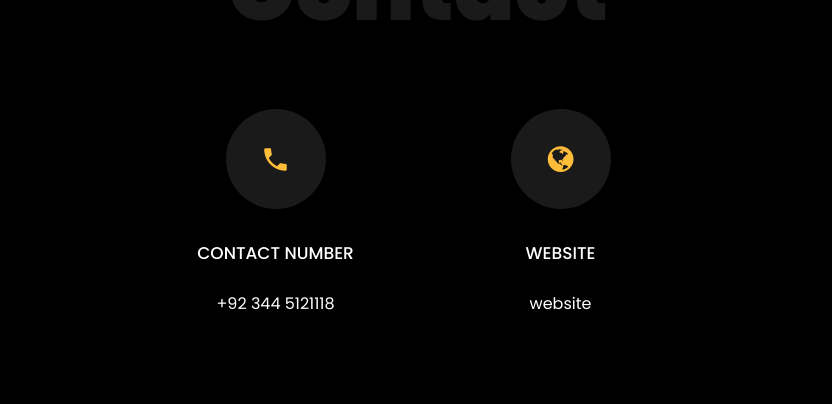
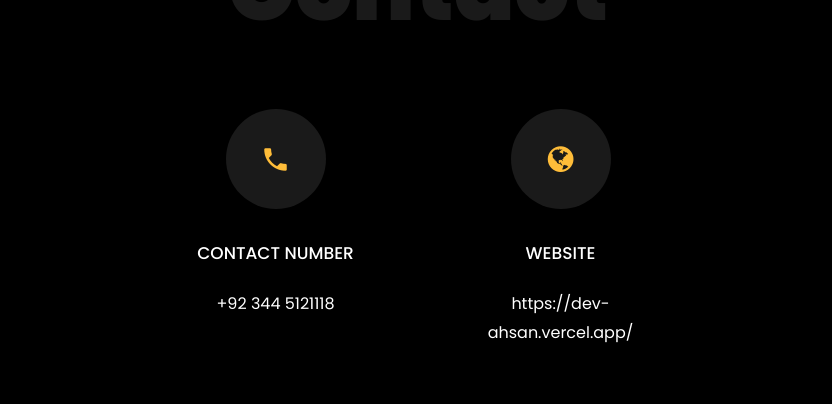
Before and after one commit to procoahsan/portfolio-website, a plain HTML site: page index.html in a window 1280 px wide. Shown: the part 6153-6557 px from the top of the page, without its empty margins (222-1054 px from the left). Drawn offline with Linux system fonts and the light colour scheme; files whose address does not match are found by name.

Commit message:
Update index.html

```diff
--- a/index.html
+++ b/index.html
@@ -1,7 +1,7 @@
 <!DOCTYPE html>
 <html lang="en">
   <head>
-    <title>Clark - Free Bootstrap 4 Template by Colorlib</title>
+    <title>Ahsan Portfolio</title>
     <meta charset="utf-8">
     <meta name="viewport" content="width=device-width, initial-scale=1, shrink-to-fit=no">
 
@@ -484,7 +484,7 @@
 					  <span class="icon-globe"></span>
 					</div>
 					<h3 class="mb-4">Website</h3>
-					<p><a href="https://www.yourwebsite.com">website</a></p>
+					<p><a href="https://dev-ahsan.vercel.app/">https://dev-ahsan.vercel.app/</a></p>
 				  </div>
 				</div>
 			  </div>
```
